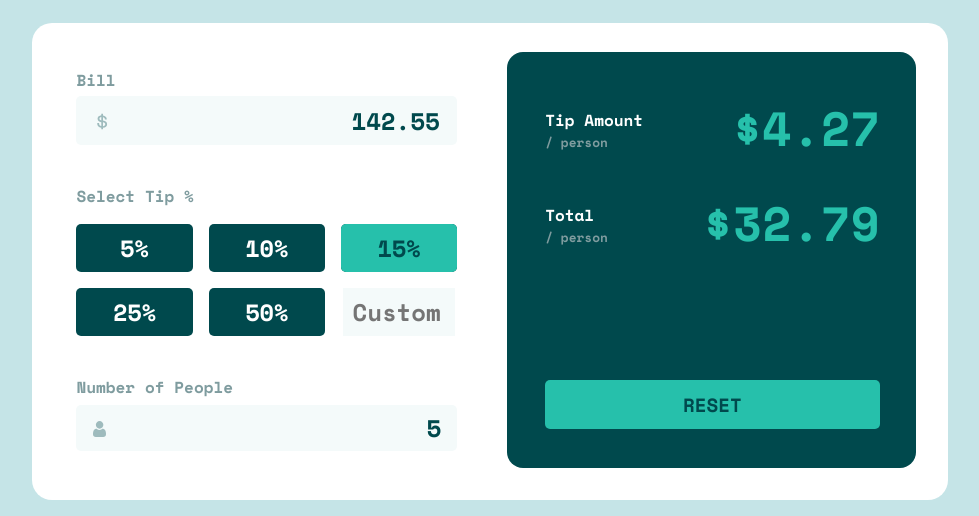
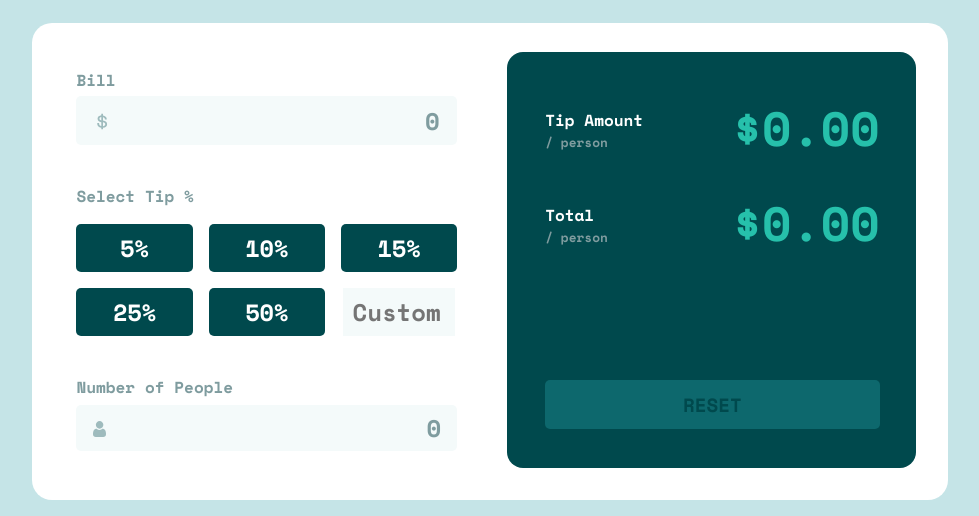
Before and after one commit to andreimaier/tip-calculator, a plain HTML site: page index.html in a window 1280 px wide. Shown: the part 284-800 px from the top of the page, without its empty margins (150-1129 px from the left). Drawn offline with nearby package versions, Linux system fonts and the light colour scheme.

Commit message:
updates on style for preview

```diff
--- a/index.html
+++ b/index.html
@@ -36,7 +36,7 @@
   <body>
     <main>
       <div class="logo">
-        <img class="logo" src="/images/logo.svg" alt="" />
+        <img class="logo" src="./images/logo.svg" alt="" />
       </div>
       <div class="cover">
         <div class="wrapper flex">
@@ -47,7 +47,7 @@
               type="text"
               pattern="[0-9]+"
               id="bill"
-              placeholder="142.55"
+              placeholder="0"
             />
           </div>
           <div class="tip flex">
@@ -62,7 +62,7 @@
                 <label for="10%">10%</label>
               </div>
               <div>
-                <input checked value="15" type="radio" name="tip" id="15%" />
+                <input value="15" type="radio" name="tip" id="15%" />
                 <label for="15%">15%</label>
               </div>
               <div>
@@ -87,7 +87,7 @@
               type="text"
               pattern="[1-9]+"
               id="people"
-              placeholder="5"
+              placeholder="0"
             />
             <label for="people">Number of People</label>
           </div>
@@ -97,12 +97,12 @@
             Tip Amount
             <!-- <span>/ person</span> -->
           </p>
-          <p>$4.27</p>
+          <p>$0.00</p>
           <p>
             Total
             <!-- <span>/ person</span> -->
           </p>
-          <p>$32.79</p>
+          <p>$0.00</p>
           <button type="reset">RESET</button>
         </div>
       </div>
--- a/styles.css
+++ b/styles.css
@@ -74,7 +74,7 @@ main {
 
 .bill input::placeholder,
 .people input::placeholder {
-  color: var(--VeryDarkCyan);
+  color: var(--GrayishCyan);
 }
 .bill label {
   position: relative;
@@ -197,7 +197,7 @@ main {
 
 .result button {
   grid-column: 1/3;
-  background-color: var(--StrongCyan);
+  background-color: #0d686d;
   color: var(--VeryDarkCyan);
   font-size: 1.2rem;
   border-radius: 5px;
```
